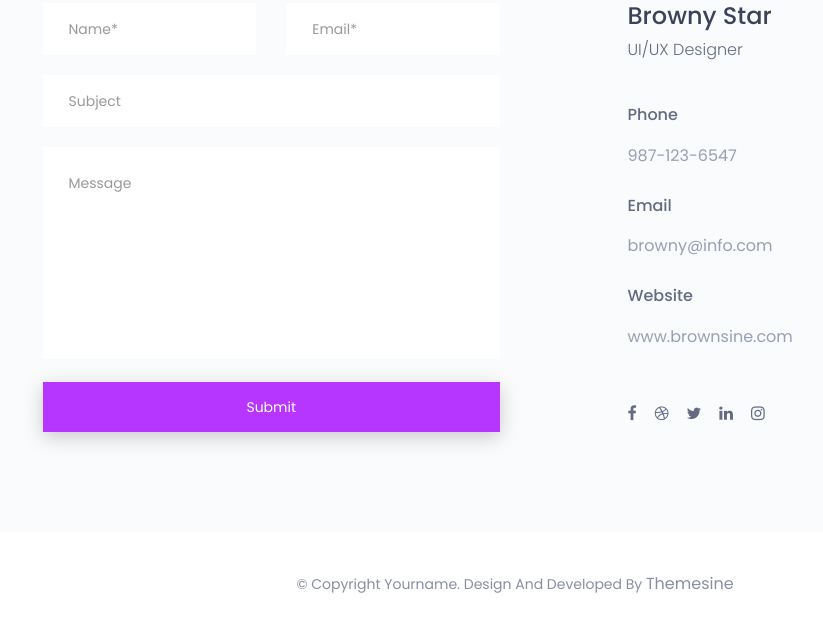
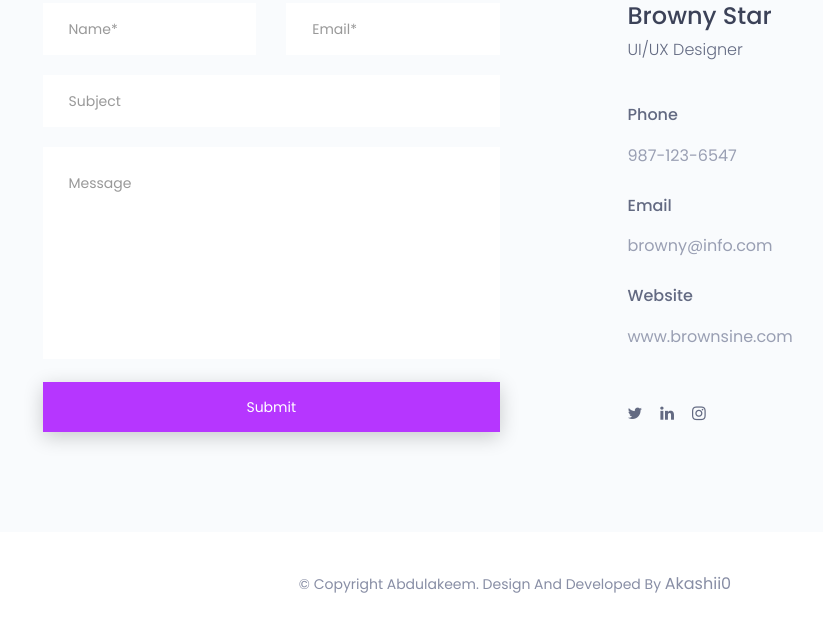
Before and after one commit to Akashii0/Portfolio, a FastAPI app: page / in a window 1280 px wide. Shown: the part 5572-6209 px from the top of the page, without its empty margins (125-948 px from the left). Run offline with FastAPI, Linux system fonts and the light colour scheme; some libraries are stand-ins or nearby versions.

Commit message:
updated index.html :))

```diff
--- a/templates/index.html
+++ b/templates/index.html
@@ -609,11 +609,9 @@
 							</div><!--/.contact-adress-->
 							<div class="hm-foot-icon">
 								<ul>
-									<li><a href="#"><i class="fa fa-facebook"></i></a></li><!--/li-->
-									<li><a href="#"><i class="fa fa-dribbble"></i></a></li><!--/li-->
-									<li><a href="#"><i class="fa fa-twitter"></i></a></li><!--/li-->
-									<li><a href="#"><i class="fa fa-linkedin"></i></a></li><!--/li-->
-									<li><a href="#"><i class="fa fa-instagram"></i></a></li><!--/li-->
+									<li><a href="https://twitter.com/abdulakeem_raji"><i class="fa fa-twitter"></i></a></li><!--/li-->
+									<li><a href="https://www.linkedin.com/in/abdulhakeem-raji-097619279"><i class="fa fa-linkedin"></i></a></li><!--/li-->
+									<li><a href="https://www.instagram.com/akeem_rajii"><i class="fa fa-instagram"></i></a></li><!--/li-->
 								</ul><!--/ul-->
 							</div><!--/.hm-foot-icon-->
 						</div><!--/.single-contact-box-->
@@ -622,15 +620,13 @@
 			</div><!--/.contact-content-->
 		</div><!--/.container-->
 
-	</section><!--/.contact-->
-	<!--contact end -->
+	</section>
 
-	<!--footer-copyright start-->
 	<footer id="footer-copyright" class="footer-copyright">
 		<div class="container">
 			<div class="hm-footer-copyright text-center">
 				<p>
-					&copy; copyright yourname. design and developed by <a href="https://www.themesine.com/">themesine</a>
+					&copy; copyright Abdulakeem. design and developed by <a href="https://github.com/Akashii0">Akashii0</a>
 				</p><!--/p-->
 			</div><!--/.text-center-->
 		</div><!--/.container-->
```
